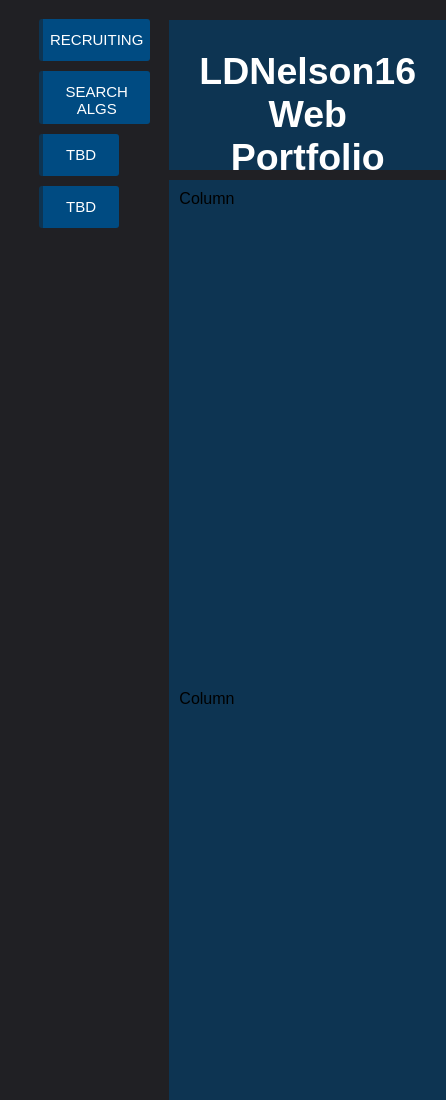
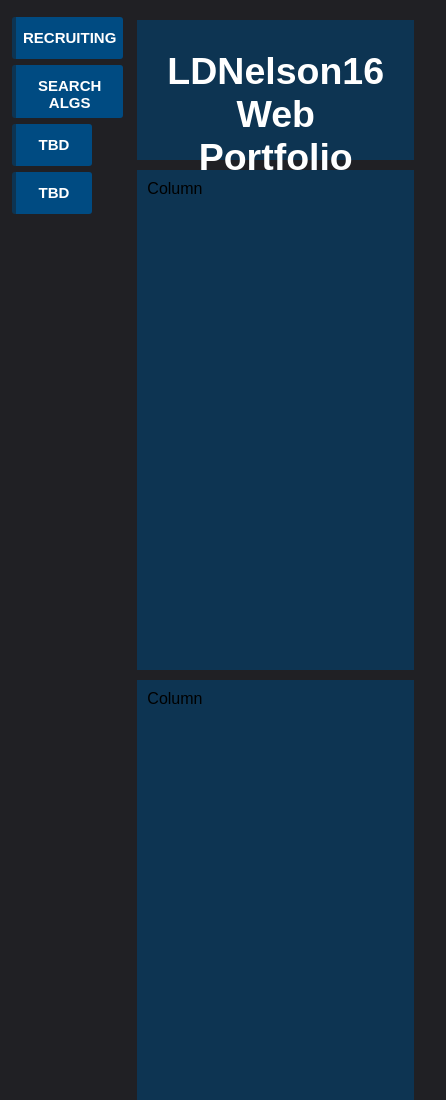
Before and after one commit to ldnelson16/ldnelson16-og-website, a plain HTML site: page index.html in a window 390 px wide. Shown: the top 1100 px of the page, 446 px wide, since content can reach past the window. Drawn offline with Linux system fonts and the light colour scheme.

Commit message:
Designing navbar, implementing hotlinks

```diff
--- a/css/stylesmain.css
+++ b/css/stylesmain.css
@@ -16,7 +16,7 @@ body {
   text-align: center;
   font-size: 50px;
   color: white;
-  height: 150px;
+  height: 140px;
   padding: 30px;
   margin-bottom: 10px;
   margin-top: 10px;
@@ -41,14 +41,20 @@ body {
   min-width: 80px;
   border-left: .3rem solid #0d3452;
   border-radius: 3px;
-  margin-right: 10px;
+  margin-right: 7px;
 }
 .navtext {
   color: white;
+  font-weight: bold;
   font-size: 15px;
   font-family:'Arial', Courier, monospace, Haettenschweiler, 'Arial Narrow Bold', sans-serif;
   text-align: center;
   padding: 10px 5px 5px 5px;
+}
+.navitem:hover {
+  background-color: #0d3452;
+  border-left: .3rem solid #004b82;
+  color: #d3d5db;
 }
 
 /* The grid container */
@@ -93,7 +99,7 @@ body {
   background-color: #0d3452;
   padding: 10px;
   text-align: center;
-  height: 100px;
+  height: 70px;
   margin-top: 10px;
 }
 
@@ -108,9 +114,16 @@ body {
       'nav footer footer footer footer footer';
   }
   .navitem {
-    margin: 5px;
+    margin: 3px 0px 3px 3px;
   }
   .header {
     font-size: 25px;
   }
+  .grid-container {
+    margin-left: 5px;
+    margin-right: 5px;
+  }
+  .middle, .right {
+    margin-top: 10px;
+  }
 }
--- a/index.html
+++ b/index.html
@@ -10,10 +10,10 @@
     <h2>LDNelson16 Web Portfolio</h2>
   </div>
   <div class="nav">
-    <div class="navitem"><p class="navtext">RECRUITING</p></div>
-    <div class="navitem"><p class="navtext">SEARCH ALGS</p></div>
-    <div class="navitem"><p class="navtext">TBD</p></div>
-    <div class="navitem"><p class="navtext">TBD</p></div>
+    <a href="recruiting.html"><div class="navitem"><p class="navtext">RECRUITING</p></div></a>
+    <a href="searchalgs.html"><div class="navitem"><p class="navtext">SEARCH ALGS</p></div></a>
+    <a><div class="navitem"><p class="navtext">TBD</p></div></a>
+    <a><div class="navitem"><p class="navtext">TBD</p></div></a>
   </div>
 
   <div class="left" style="background-color:#0d3452;">Column</div>
```
Also changed, not shown: recruiting.html (renamed from recruitstable.html).
